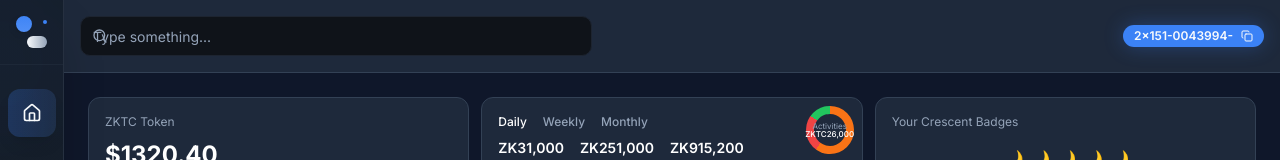
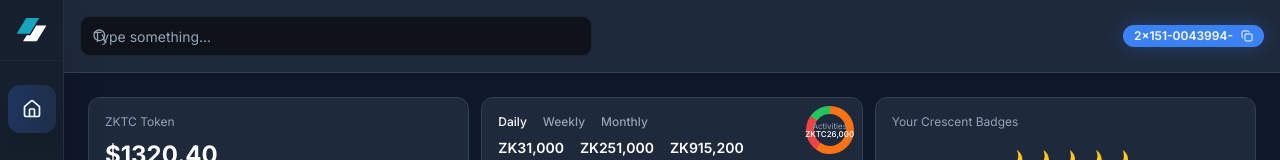
Before and after one commit to MahreenIlyas/zkt-project, a React (Vite) app: page /ngo-dashboard in a window 1280 px wide. Shown: the top 160 px of the page. Built offline with nearby package versions, Linux system fonts and the light colour scheme.

Commit message:
Update sidebar with logo

```diff
--- a/src/components/Sidebar.tsx
+++ b/src/components/Sidebar.tsx
@@ -13,6 +13,7 @@ import {
 } from 'lucide-react';
 import Logo from './Logo';
 import { cn } from '@/lib/utils';
+import logoSvg from '@/assets/logo.svg';
 
 const sidebarItems: any[] = [];
 
@@ -23,18 +24,9 @@ const Sidebar: React.FC = () => {
       <div className="absolute inset-0 bg-gradient-to-b from-primary/5 via-transparent to-accent/5 opacity-50"></div>
       <div className="absolute top-0 right-0 w-32 h-32 bg-primary/10 rounded-full blur-3xl animate-pulse"></div>
       <div className="absolute bottom-0 left-0 w-24 h-24 bg-accent/10 rounded-full blur-2xl animate-pulse" style={{ animationDelay: '2s' }}></div>
-      {/* ZakPay Icon Section */}
+      {/* ZakPay Logo Section */}
       <div className="p-4 border-b border-border/50 relative z-10 flex justify-center">
-        <div className="w-8 h-8 relative">
-          {/* Primary diamond with gradient - smaller version of logo */}
-          <div className="absolute top-0 left-0 w-4 h-4 bg-gradient-to-br from-primary to-primary-glow transform rotate-45 rounded-sm shadow-md"></div>
-
-          {/* Secondary geometric shape */}
-          <div className="absolute bottom-0 right-0 w-5 h-3 bg-gradient-to-r from-foreground to-muted-foreground rounded-sm shadow-sm"></div>
-
-          {/* Accent dot */}
-          <div className="absolute top-1 right-0 w-1 h-1 bg-accent rounded-full"></div>
-        </div>
+        <img src={logoSvg} alt="ZakPay Logo" className="w-8 h-7" />
       </div>
 
       {/* NGO Dashboard Navigation */}
```
Also changed, not shown: src/assets/logo.svg (added).
